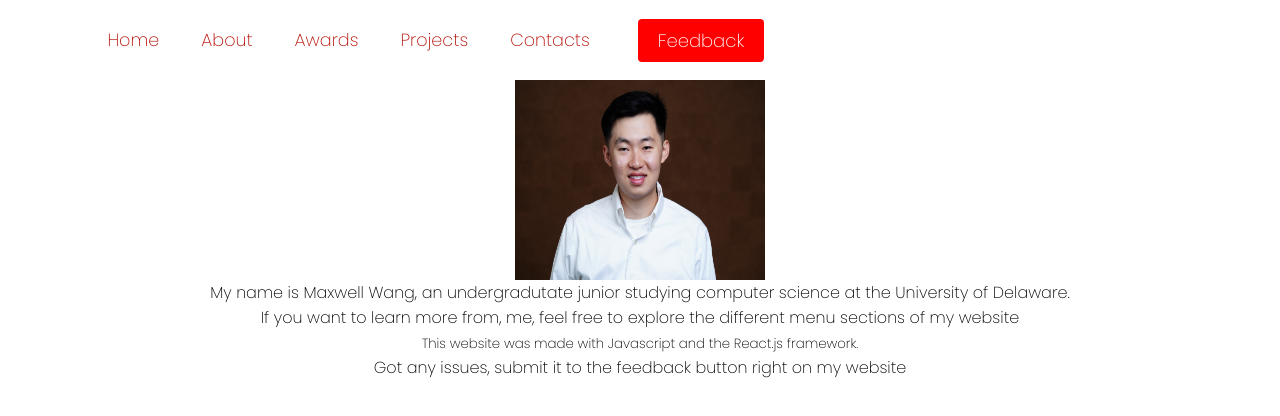
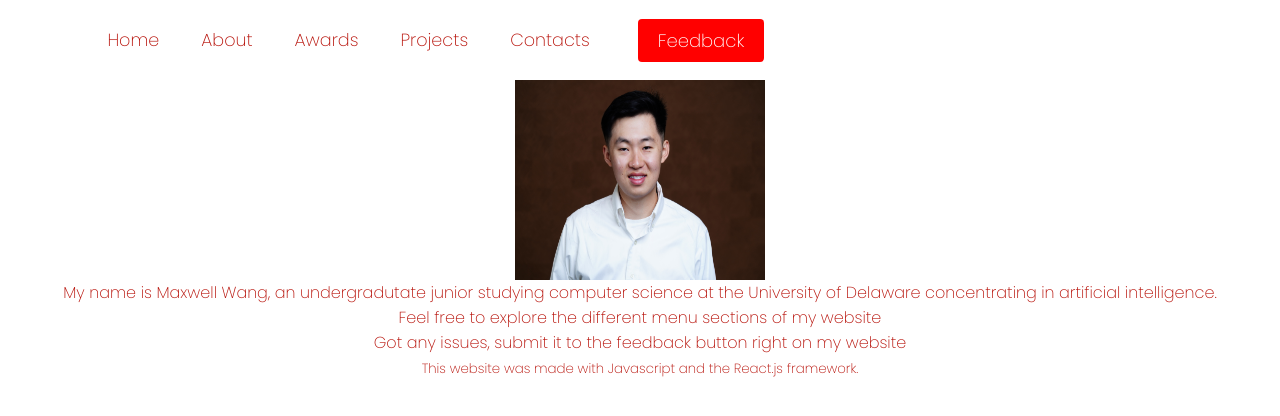
Before and after one commit to mwang840/MaxWang, a React (Create React App) app: page / in a window 1280 px wide. Shown: the top 416 px of the page. Built offline with nearby package versions, Linux system fonts and the light colour scheme.

Commit message:
changed color and realigned the disclaimer tag

```diff
--- a/src/App.css
+++ b/src/App.css
@@ -11,6 +11,7 @@ h1{
 
 p {
   text-align: center;
+  color:rgb(183, 16, 8);
 }
 
 img{
@@ -27,4 +28,5 @@ small {
 
 footer{
   text-align: center;
+  color:rgb(183, 16, 8);
 }
--- a/src/App.js
+++ b/src/App.js
@@ -12,11 +12,11 @@ function App() {
       </NavBar>
       <img src={max} alt="Max" style={{width: 250, height: 200, display:"absolute", top:0, left:0, right:10, bottom:0}}></img>
       <title>Welcome!</title>
-      <p>My name is Maxwell Wang, an undergradutate junior studying computer science at the University of Delaware.
+      <p>My name is Maxwell Wang, an undergradutate junior studying computer science at the University of Delaware concentrating in artificial intelligence.
       </p>
-      <p>If you want to learn more from, me, feel free to explore the different menu sections of my website</p>
+      <p>Feel free to explore the different menu sections of my website</p>
+      <p>Got any issues, submit it to the feedback button right on my website</p>
       <footer><small>This website was made with Javascript and the React.js framework.</small></footer>
-      <p>Got any issues, submit it to the feedback button right on my website</p>
     </div>
   );
 }
```
